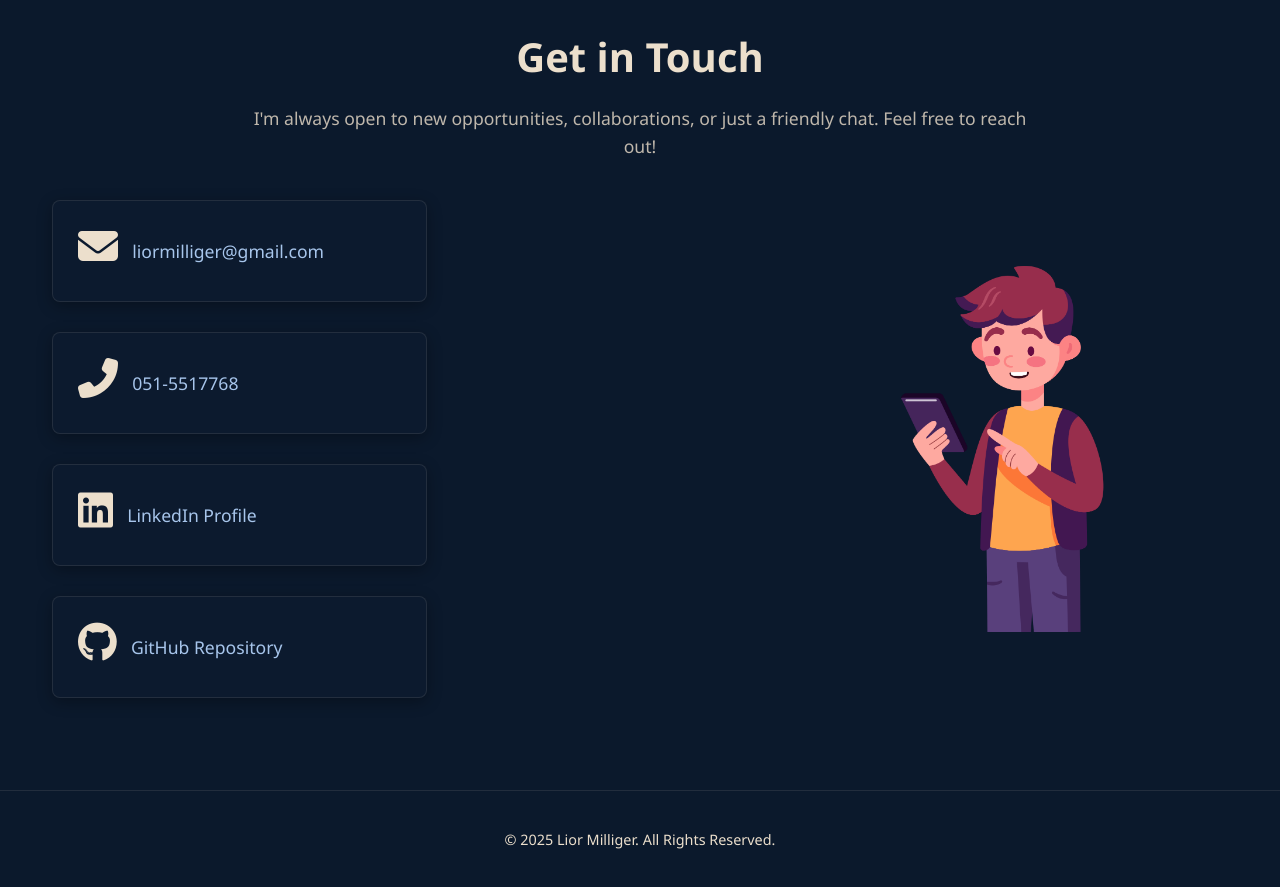
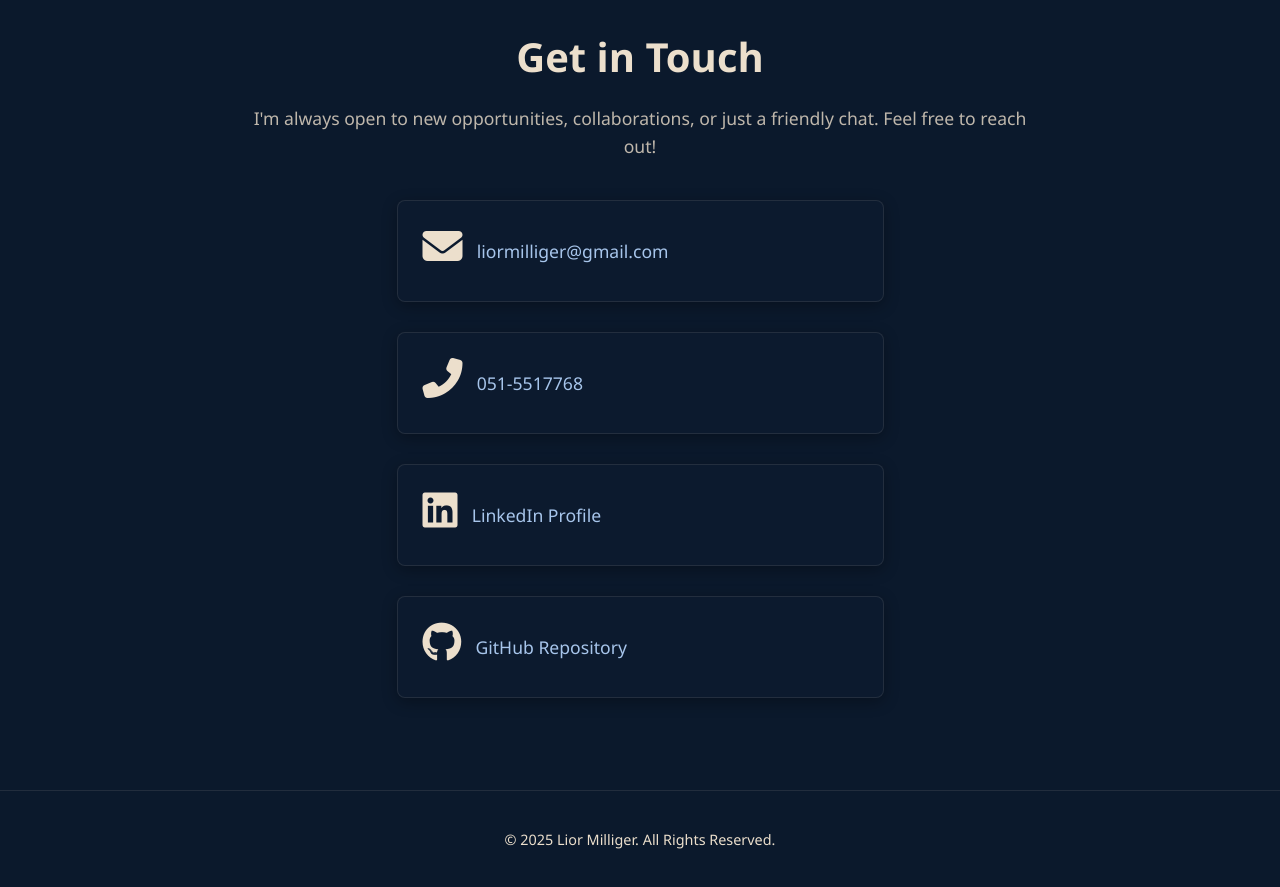
Before and after one commit to liormilliger/mywebsite-app, a Flask app: page /contact in a window 1280 px wide. Shown: the part 169-1056 px from the top of the page. Run offline with Flask 3, Linux system fonts and the light colour scheme.

Commit message:
removed icon from contact page

```diff
--- a/app/static/css/style.css
+++ b/app/static/css/style.css
@@ -219,12 +219,12 @@ footer {
 #contact {
     padding: 60px 0;
     text-align: center;
-    background-color: #0B192C; /* Main body background color */
-    color: #ECDFCC; /* Main body text color */
+    background-color: #0B192C;
+    color: #ECDFCC;
 }
 
 #contact .container {
-    max-width: 1200px; /* Increased width to accommodate image */
+    max-width: 900px; /* Adjusted width for centered content */
     margin: 0 auto;
     padding: 0 20px;
 }
@@ -246,50 +246,12 @@ footer {
     margin-right: auto;
 }
 
-/* NEW: Flex container for contact details and image */
-.contact-layout-wrapper {
-    display: flex;
-    flex-direction: row; /* Details on left, image on right */
-    justify-content: center;
-    align-items: center; /* Vertically align items */
-    gap: 50px; /* Space between the two columns */
-    margin-top: 40px; /* Space below intro text */
-}
-
-.contact-details-column {
-    flex: 1.5; /* Takes more space than the image column */
-    max-width: 700px; /* Max width for details */
-    text-align: left; /* Align contact items to left within its column */
-}
-
-.contact-image-column {
-    flex: 1; /* Takes less space */
-    display: flex; /* Use flex to center image */
-    justify-content: center;
-    align-items: center;
-}
-
-.contact-side-image {
-    max-width: 100%; /* Ensure image scales down */
-    height: auto;
-    max-height: 350px; /* Control max height of the image */
-    animation: pulse 2s infinite alternate; /* Optional: subtle animation */
-}
-
-/* Optional: Keyframes for the pulse animation */
-@keyframes pulse {
-    0% { transform: scale(1); }
-    100% { transform: scale(1.05); }
-}
-
-
-/* Existing contact-info and contact-item styles - ensure they still apply */
 .contact-info {
     display: flex;
     flex-wrap: wrap;
-    justify-content: flex-start; /* Align items to the start for left-aligned column */
+    justify-content: center; /* Center the contact items */
     gap: 30px;
-    margin-top: 0; /* Reset margin since wrapper controls spacing */
+    margin-top: 40px; /* Re-add margin that was on the wrapper */
 }
 
 .contact-item {
@@ -297,8 +259,8 @@ footer {
     border-radius: 8px;
     box-shadow: 0 4px 15px rgba(0, 0, 0, 0.3);
     padding: 25px;
-    width: calc(50% - 15px); /* Two items per row within its column */
-    min-width: 250px; /* Adjusted min-width for two-column layout */
+    width: calc(50% - 15px); /* Two items per row */
+    min-width: 250px;
     text-align: left; /* Text alignment within item */
     transition: transform 0.3s ease, box-shadow 0.3s ease;
     border: 1px solid rgba(236, 223, 204, 0.1);
@@ -310,20 +272,20 @@ footer {
 }
 
 .contact-item .icon {
-    font-size: 2.5em; /* Slightly smaller icons for better text flow */
+    font-size: 2.5em;
     color: #ECDFCC;
-    margin-bottom: 10px; /* Reduced margin */
-    display: inline-block; /* Allow text next to icon */
-    vertical-align: middle; /* Align icon vertically with text */
+    margin-bottom: 10px;
+    display: inline-block;
+    vertical-align: middle;
     margin-right: 10px;
 }
 
 .contact-item a,
 .contact-item span {
-    font-size: 1.1em; /* Adjusted font size */
+    font-size: 1.1em;
     color: #a7c5eb;
     text-decoration: none;
-    display: inline; /* Allow text to flow naturally */
+    display: inline;
     line-height: 1.4;
     vertical-align: middle;
 }
@@ -334,15 +296,7 @@ footer {
 }
 
 /* Responsive adjustments */
-@media (max-width: 992px) { /* Adjust breakpoint for layout change */
-    .contact-layout-wrapper {
-        flex-direction: column; /* Stack columns vertically */
-        gap: 40px;
-    }
-    .contact-details-column {
-        max-width: 100%;
-        text-align: center; /* Center text when stacked */
-    }
+@media (max-width: 992px) {
     .contact-info {
         justify-content: center; /* Center contact items when stacked */
     }
@@ -359,9 +313,6 @@ footer {
     .contact-item span {
         display: block; /* Stack icon and text */
     }
-    .contact-side-image {
-        max-height: 250px; /* Smaller image when stacked */
-    }
 }
 
 @media (max-width: 576px) { /* Even smaller screens */
--- a/app/templates/contact.html
+++ b/app/templates/contact.html
@@ -8,8 +8,6 @@
         <h2>Get in Touch</h2>
         <p>I'm always open to new opportunities, collaborations, or just a friendly chat. Feel free to reach out!</p>
 
-        <div class="contact-layout-wrapper">
-            <div class="contact-details-column">
         <div class="contact-info">
             <div class="contact-item">
                 <i class="fas fa-envelope icon"></i>
@@ -29,12 +27,5 @@
             </div>
         </div>
     </div>
-
-            <div class="contact-image-column">
-                <img src="{{ url_for('static', filename='files/phone-gif.png') }}" alt="Animated Phone Icon" class="contact-side-image">
-            </div>
-        </div>
-
-    </div>
 </section>
 {% endblock %}
```
Also changed, not shown: app/static/files/LiorPhoto.jpg, app/static/files/LiorSaxPhoto.jpg (added). Lines whose indentation alone changed are shown as unchanged.
